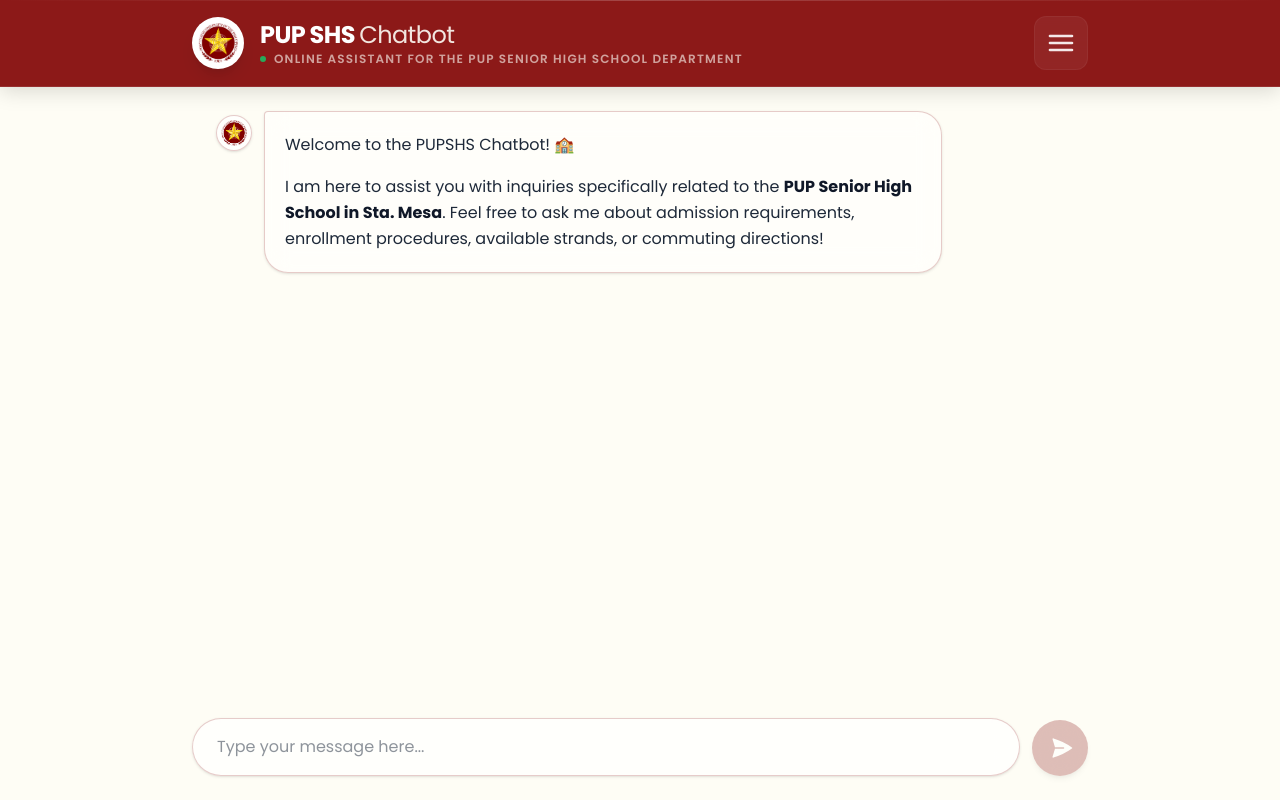
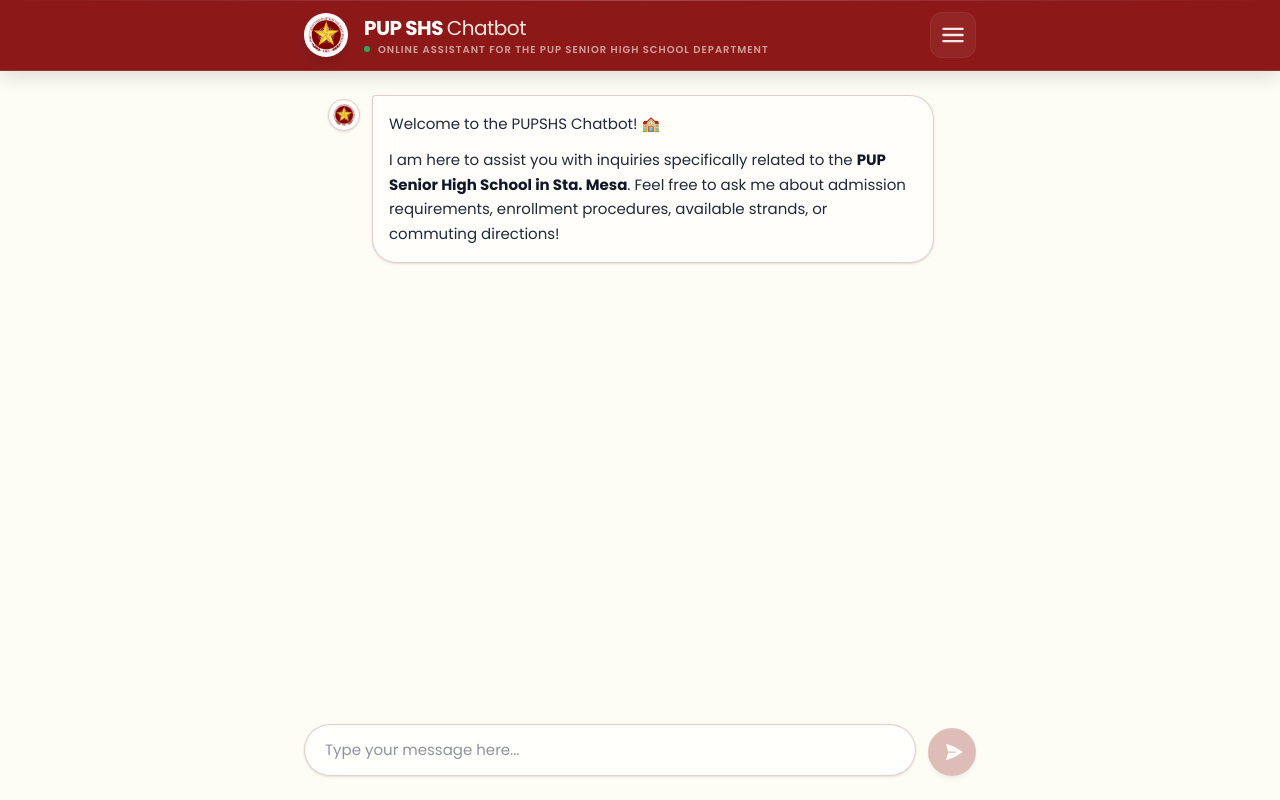
Before and after one commit to lorrsgb/pup-shs-chatbot, a Next.js app: page / in a window 1280 px wide. Built offline with nearby package versions, Linux system fonts and the light colour scheme.

Commit message:
Apply compact desktop scaling to max-w-2xl

```diff
--- a/app/page.tsx
+++ b/app/page.tsx
@@ -73,30 +73,31 @@
     <div className={`flex flex-col w-full h-[100dvh] bg-pup-cream ${poppins.className} overflow-hidden`}>
 
       {/* Modern Heritage Header: Original Maroon with a Glassmorphism Twist */}
-      <header className="relative w-full bg-pup-maroon/90 backdrop-blur-2xl border-b border-white/10 shadow-[0_4px_20px_rgba(0,0,0,0.15)] py-4 px-4 md:px-6 z-30 flex-shrink-0">
+      <header className="relative w-full bg-pup-maroon/90 backdrop-blur-2xl border-b border-white/10 shadow-[0_4px_20px_rgba(0,0,0,0.15)] py-3 px-4 md:px-6 z-30 flex-shrink-0">
         {/* Subtle top "shimmer" line for a 3D glass effect */}
         <div className="absolute top-0 left-0 w-full h-[1px] bg-gradient-to-r from-transparent via-white/20 to-transparent"></div>
 
-        <div className="max-w-4xl mx-auto flex items-center justify-between">
+        {/* COMPACT FIX: Changed max-w-4xl to max-w-2xl */}
+        <div className="max-w-2xl mx-auto flex items-center justify-between">
           <div className="flex items-center gap-3 md:gap-4">
             {/* Soft-rounded Circle Logo Container */}
-            <div className="bg-white p-1.5 rounded-full shadow-lg flex-shrink-0 transition-transform hover:scale-105 duration-300">
+            <div className="bg-white p-1 rounded-full shadow-lg flex-shrink-0 transition-transform hover:scale-105 duration-300">
               <Image
                 src="/pup-logo.png"
                 alt="PUP Logo"
-                width={38}
-                height={38}
-                className="md:w-10 md:h-10 object-contain"
+                width={32}
+                height={32}
+                className="md:w-9 md:h-9 object-contain"
                 priority
               />
             </div>
             <div className="min-w-0">
-              <h1 className="text-xl md:text-2xl font-bold text-white truncate tracking-tight">
+              <h1 className="text-lg md:text-xl font-bold text-white truncate tracking-tight">
                 PUP SHS <span className="font-light text-pup-cream/90">Chatbot</span>
               </h1>
               <div className="flex items-center gap-2">
                 <span className="w-1.5 h-1.5 bg-green-400 rounded-full animate-pulse"></span>
-                <p className="text-[10px] md:text-xs text-pup-cream/60 font-semibold uppercase tracking-widest">
+                <p className="text-[9px] md:text-[10px] text-pup-cream/60 font-semibold uppercase tracking-widest">
                   Online Assistant for the PUP Senior High School Department
                 </p>
               </div>
@@ -105,9 +106,9 @@
 
           <button
             onClick={() => setIsMenuOpen(!isMenuOpen)}
-            className="p-2.5 text-white/90 hover:text-white hover:bg-white/10 rounded-xl transition-all duration-200 active:scale-90 border border-white/5 bg-white/5"
+            className="p-2 text-white/90 hover:text-white hover:bg-white/10 rounded-xl transition-all duration-200 active:scale-90 border border-white/5 bg-white/5"
           >
-            <svg xmlns="http://www.w3.org/2000/svg" fill="none" viewBox="0 0 24 24" strokeWidth={2} stroke="currentColor" className="w-7 h-7 md:w-8 md:h-8">
+            <svg xmlns="http://www.w3.org/2000/svg" fill="none" viewBox="0 0 24 24" strokeWidth={2} stroke="currentColor" className="w-6 h-6 md:w-7 md:h-7">
               <path strokeLinecap="round" strokeLinejoin="round" d="M3.75 6.75h16.5M3.75 12h16.5m-16.5 5.25h16.5" />
             </svg>
           </button>
@@ -115,8 +116,8 @@
 
         {/* Dropdown Menu (Quick Inquiries) */}
         {isMenuOpen && (
-          <div className="absolute top-full right-4 mt-2 w-64 bg-white rounded-2xl shadow-2xl border border-pup-detail/20 py-3 z-50 animate-in fade-in zoom-in duration-200 origin-top-right">
-            <p className="px-4 py-2 text-xs font-bold text-pup-maroon uppercase tracking-wider">Quick Inquiries</p>
+          <div className="absolute top-full right-4 mt-2 w-56 md:w-64 bg-white rounded-2xl shadow-2xl border border-pup-detail/20 py-3 z-50 animate-in fade-in zoom-in duration-200 origin-top-right">
+            <p className="px-4 py-2 text-[10px] md:text-xs font-bold text-pup-maroon uppercase tracking-wider">Quick Inquiries</p>
             <div className="flex flex-col">
               {[
                 "How to enroll?",
@@ -128,7 +129,7 @@
                 <button
                   key={query}
                   onClick={() => sendMessage(query)}
-                  className="px-4 py-3 text-left text-sm text-gray-700 hover:bg-pup-cream/50 transition-colors border-b last:border-0 border-gray-100"
+                  className="px-4 py-3 text-left text-[13px] md:text-sm text-gray-700 hover:bg-pup-cream/50 transition-colors border-b last:border-0 border-gray-100"
                 >
                   {query}
                 </button>
@@ -138,8 +139,8 @@
         )}
       </header>
 
-      {/* Main chat display area */}
-      <main className="flex-1 w-full max-w-4xl mx-auto overflow-y-auto p-4 md:p-6 space-y-6">
+      {/* Main chat display area - COMPACT FIX: Changed max-w-4xl to max-w-2xl */}
+      <main className="flex-1 w-full max-w-2xl mx-auto overflow-y-auto p-4 md:p-6 space-y-5 md:space-y-6">
         {error && (
           <div className="bg-red-500/10 border border-red-500/50 text-red-700 p-4 rounded-xl text-sm">
             <p>{error.message}</p>
@@ -147,18 +148,19 @@
         )}
 
         {messages.map(m => (
-          <div key={m.id} className={`flex w-full ${m.role === 'user' ? 'justify-end' : 'justify-start gap-3'}`}>
+          <div key={m.id} className={`flex w-full ${m.role === 'user' ? 'justify-end' : 'justify-start gap-2 md:gap-3'}`}>
             {m.role === 'assistant' && (
               <div className="flex-shrink-0 mt-1 hidden md:block">
-                <div className="w-9 h-9 rounded-full bg-white/80 p-1 flex items-center justify-center shadow-sm border border-pup-detail/20">
-                  <Image src="/pup-logo.png" alt="Bot Avatar" width={28} height={28} />
+                <div className="w-7 h-7 md:w-8 md:h-8 rounded-full bg-white/80 p-1 flex items-center justify-center shadow-sm border border-pup-detail/20">
+                  <Image src="/pup-logo.png" alt="Bot Avatar" width={22} height={22} />
                 </div>
               </div>
             )}
-            <span className={`inline-block p-4 md:p-5 text-[15px] md:text-[16px] leading-relaxed shadow-sm rounded-3xl transition-all ${
+            {/* COMPACT FIX: Reduced padding and text size slightly */}
+            <span className={`inline-block p-3.5 md:p-4 text-[14px] md:text-[15px] leading-relaxed shadow-sm rounded-3xl transition-all ${
               m.role === 'user'
-                ? 'bg-pup-maroon/50 backdrop-blur-md text-gray-900 font-medium rounded-tr-sm max-w-[85%] md:max-w-[75%]'
-                : 'bg-white/50 backdrop-blur-md border border-pup-detail/20 text-gray-800 rounded-tl-sm max-w-[90%] md:max-w-[80%]'
+                ? 'bg-pup-maroon/50 backdrop-blur-md text-gray-900 font-medium rounded-tr-sm max-w-[90%] md:max-w-[80%]'
+                : 'bg-white/50 backdrop-blur-md border border-pup-detail/20 text-gray-800 rounded-tl-sm max-w-[95%] md:max-w-[90%]'
             }`}>
               <ReactMarkdown
                 components={{
@@ -173,8 +175,7 @@
                       </div>
                     </li>
                   ),
-                  // Removed the 'node' check entirely. Standard paragraphs get standard spacing.
-                  p: ({node, ...props}) => <p className="mb-4 last:mb-0" {...props} />
+                  p: ({node, ...props}) => <p className="mb-3 last:mb-0" {...props} />
                 }}
               >
                 {m.content}
@@ -184,38 +185,39 @@
         ))}
 
         {isLoading && (
-          <div className="flex justify-start gap-3 w-full">
+          <div className="flex justify-start gap-2 md:gap-3 w-full">
             <div className="flex-shrink-0 mt-1 hidden md:block">
-              <div className="w-9 h-9 rounded-full bg-white/80 p-1 flex items-center justify-center shadow-sm border border-pup-detail/20">
-                <Image src="/pup-logo.png" alt="Bot Avatar" width={28} height={28} />
+              <div className="w-7 h-7 md:w-8 md:h-8 rounded-full bg-white/80 p-1 flex items-center justify-center shadow-sm border border-pup-detail/20">
+                <Image src="/pup-logo.png" alt="Bot Avatar" width={22} height={22} />
               </div>
             </div>
-            <span className="inline-flex items-center gap-1.5 p-4 md:p-5 bg-white/50 backdrop-blur-md border border-pup-detail/20 rounded-3xl rounded-tl-sm shadow-sm h-[56px]">
-              <span className="w-2 h-2 bg-pup-maroon rounded-full animate-bounce"></span>
-              <span className="w-2 h-2 bg-pup-maroon rounded-full animate-bounce [animation-delay:0.2s]"></span>
-              <span className="w-2 h-2 bg-pup-maroon rounded-full animate-bounce [animation-delay:0.4s]"></span>
+            <span className="inline-flex items-center gap-1.5 p-3.5 md:p-4 bg-white/50 backdrop-blur-md border border-pup-detail/20 rounded-3xl rounded-tl-sm shadow-sm h-[44px] md:h-[48px]">
+              <span className="w-1.5 h-1.5 md:w-2 md:h-2 bg-pup-maroon rounded-full animate-bounce"></span>
+              <span className="w-1.5 h-1.5 md:w-2 md:h-2 bg-pup-maroon rounded-full animate-bounce [animation-delay:0.2s]"></span>
+              <span className="w-1.5 h-1.5 md:w-2 md:h-2 bg-pup-maroon rounded-full animate-bounce [animation-delay:0.4s]"></span>
             </span>
           </div>
         )}
         <div ref={messagesEndRef} />
       </main>
 
-      {/* Input area */}
-      <div className="w-full bg-gradient-to-t from-pup-cream via-pup-cream/95 to-transparent pt-4 pb-6 px-4 md:px-6 flex-shrink-0">
-        <form onSubmit={handleFormSubmit} className="max-w-4xl mx-auto flex gap-3 relative items-end">
+      {/* Input area - COMPACT FIX: Changed max-w-4xl to max-w-2xl */}
+      <div className="w-full bg-gradient-to-t from-pup-cream via-pup-cream/95 to-transparent pt-2 pb-4 md:pb-6 px-4 md:px-6 flex-shrink-0">
+        <form onSubmit={handleFormSubmit} className="max-w-2xl mx-auto flex gap-2 md:gap-3 relative items-end">
           <input
-            className="flex-1 px-6 py-4 rounded-full bg-white/70 backdrop-blur-md border border-pup-detail/20 text-gray-800 shadow-sm focus:outline-none focus:ring-2 focus:ring-pup-maroon/50 text-[15px] md:text-[16px]"
+            className="flex-1 px-4 py-3 md:px-5 md:py-3.5 rounded-full bg-white/70 backdrop-blur-md border border-pup-detail/20 text-gray-800 shadow-sm focus:outline-none focus:ring-2 focus:ring-pup-maroon/50 text-[14px] md:text-[15px]"
             value={input}
             placeholder="Type your message here..."
             onChange={(e) => setInput(e.target.value)}
             disabled={isLoading}
           />
+          {/* COMPACT FIX: Shrunk the send button slightly */}
           <button
             type="submit"
             disabled={isLoading || !input.trim()}
-            className="w-14 h-14 rounded-full flex items-center justify-center bg-pup-maroon/50 backdrop-blur-md text-white hover:bg-pup-maroon/70 transition-all shadow-md disabled:opacity-50"
+            className="w-11 h-11 md:w-12 md:h-12 rounded-full flex items-center justify-center bg-pup-maroon/50 backdrop-blur-md text-white hover:bg-pup-maroon/70 transition-all shadow-md disabled:opacity-50"
           >
-            <svg xmlns="http://www.w3.org/2000/svg" viewBox="0 0 24 24" fill="currentColor" className="w-6 h-6 ml-1">
+            <svg xmlns="http://www.w3.org/2000/svg" viewBox="0 0 24 24" fill="currentColor" className="w-5 h-5 ml-1">
               <path d="M3.478 2.404a.75.75 0 0 0-.926.941l2.432 7.905H13.5a.75.75 0 0 1 0 1.5H4.984l-2.432 7.905a.75.75 0 0 0 .926.94 60.519 60.519 0 0 0 18.445-8.986.75.75 0 0 0 0-1.218A60.517 60.517 0 0 0 3.478 2.404Z" />
             </svg>
           </button>
```
